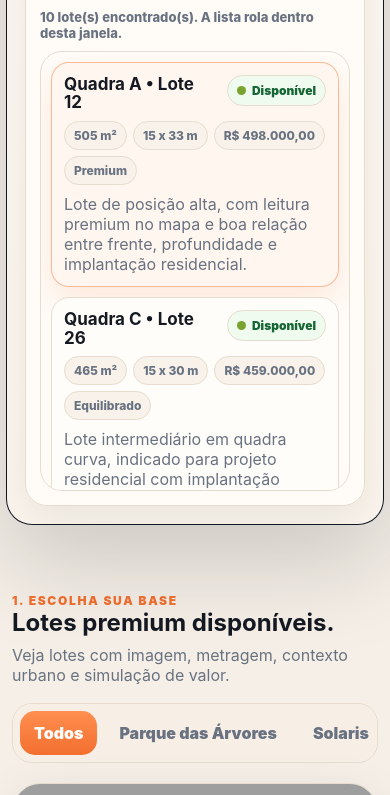
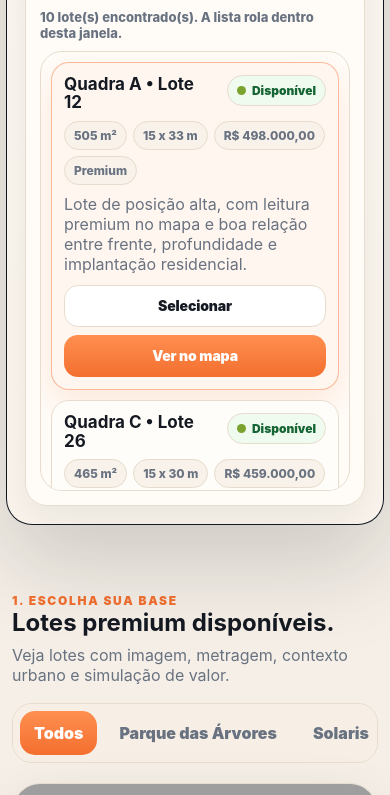
Before and after one commit to FrancoEvora/futuracasa_vista, a plain HTML site: page index.html in a window 390 px wide. Shown: the part 4436-5231 px from the top of the page. Drawn offline with Linux system fonts and the light colour scheme; grey boxes are pictures that could not be loaded.

Commit message:
Add files via upload

```diff
--- a/index.html
+++ b/index.html
@@ -3,7 +3,7 @@
 <head>
 <meta charset="utf-8">
 <meta name="viewport" content="width=device-width, initial-scale=1, viewport-fit=cover">
-<title>Futura Casa | v8.6 Scroll para o Mapa</title>
+<title>Futura Casa | v8.7 Ver no Mapa</title>
 <meta name="theme-color" content="#f5efe7">
 <link rel="icon" type="image/png" href="assets/img/img-001-d63b2218650763a6.png">
 <style>
@@ -409,7 +409,7 @@ a{color:inherit;text-decoration:none} button,input,select{font:inherit} button{c
 @media(max-width:760px){.houseSimToolbar{display:grid;grid-template-columns:1fr}}
 
 
-/* v8.6 — Mapa interativo Futura Casa */
+/* v8.7 — Mapa interativo Futura Casa */
 .mapSection{padding-top:18px}
 .mapExperience{position:relative;border-radius:34px;background:linear-gradient(180deg,#121824,#0e1420);box-shadow:var(--shadow2);overflow:hidden;border:1px solid rgba(16,20,29,.10)}
 .mapHeaderBar{position:absolute;z-index:8;left:18px;right:18px;top:18px;display:flex;align-items:center;justify-content:space-between;gap:12px;pointer-events:none}
@@ -578,6 +578,15 @@ a{color:inherit;text-decoration:none} button,input,select{font:inherit} button{c
   .mapFiltersGrid .full{grid-column:1/-1}
   .mapListWindow{max-height:440px}
   .mapZoomBadge{left:14px;bottom:212px}
+}
+
+
+/* v8.7 — botão Ver no mapa na lista convencional */
+.mapLotRow{cursor:default}
+.mapLotRowActions{display:grid;grid-template-columns:1fr 1fr;gap:8px;margin-top:2px}
+.mapLotRowActions .btn{min-height:42px;border-radius:14px;font-size:14px;padding:0 12px}
+@media(max-width:700px){
+  .mapLotRowActions{grid-template-columns:1fr}
 }
 
 </style>
@@ -2922,18 +2931,31 @@ function renderMapFinder(){
 
   if(!list) return;
   list.innerHTML = lots.map(l=>`
-    <button type="button" class="mapLotRow ${l.id===selectedMapLotId?'selected':''}" data-select-map-lot="${l.id}">
+    <article class="mapLotRow ${l.id===selectedMapLotId?'selected':''}" data-select-map-lot="${l.id}">
       <div class="mapLotRowTop">
         <h4>Quadra ${l.quadra} • Lote ${l.number}</h4>
         <span class="statusBadge ${l.status}">${mapStatusLabel(l.status)}</span>
       </div>
       <div class="rowMeta"><span>${Math.round(l.area)} m²</span><span>${l.dims}</span><span>${fmt(l.price)}</span><span>${l.taste}</span></div>
       <p class="muted" style="margin:0">${l.details}</p>
-    </button>
+      <div class="mapLotRowActions">
+        <button class="btn light small" type="button" data-select-only-map-lot="${l.id}">Selecionar</button>
+        <button class="btn primary small" type="button" data-view-map-lot="${l.id}">Ver no mapa</button>
+      </div>
+    </article>
   `).join('');
 
-  list.querySelectorAll('[data-select-map-lot]').forEach(btn=>{
-    btn.onclick = ()=>selectMapLot(btn.dataset.selectMapLot);
+  list.querySelectorAll('[data-select-map-lot]').forEach(row=>{
+    row.onclick = (event)=>{
+      if(event.target.closest('button')) return;
+      selectMapLot(row.dataset.selectMapLot,{scrollToMap:false});
+    };
+  });
+  list.querySelectorAll('[data-select-only-map-lot]').forEach(btn=>{
+    btn.onclick = ()=>selectMapLot(btn.dataset.selectOnlyMapLot,{scrollToMap:false});
+  });
+  list.querySelectorAll('[data-view-map-lot]').forEach(btn=>{
+    btn.onclick = ()=>selectMapLot(btn.dataset.viewMapLot,{scrollToMap:true});
   });
 }
 
@@ -2953,13 +2975,17 @@ function scrollToMapVisual(){
   target.scrollIntoView({behavior:'smooth', block:'start'});
 }
 
-function selectMapLot(id,{silent=false, scrollToMap=!silent} = {}){
+function selectMapLot(id,{silent=false, scrollToMap=false} = {}){
   selectedMapLotId = id;
   renderMapLots();
   renderMapSelection();
   renderMapFinder();
-  if(scrollToMap) setTimeout(scrollToMapVisual, 80);
-  if(!silent) toast('Lote marcado no mapa visual.');
+  if(scrollToMap){
+    setTimeout(scrollToMapVisual, 80);
+    if(!silent) toast('Lote marcado no mapa visual.');
+  }else if(!silent){
+    toast('Lote selecionado. Toque em “Ver no mapa” para subir ao mapa visual.');
+  }
 }
 
 function setMapStatusFilter(status){
```
Also changed, not shown: 1 other file.
